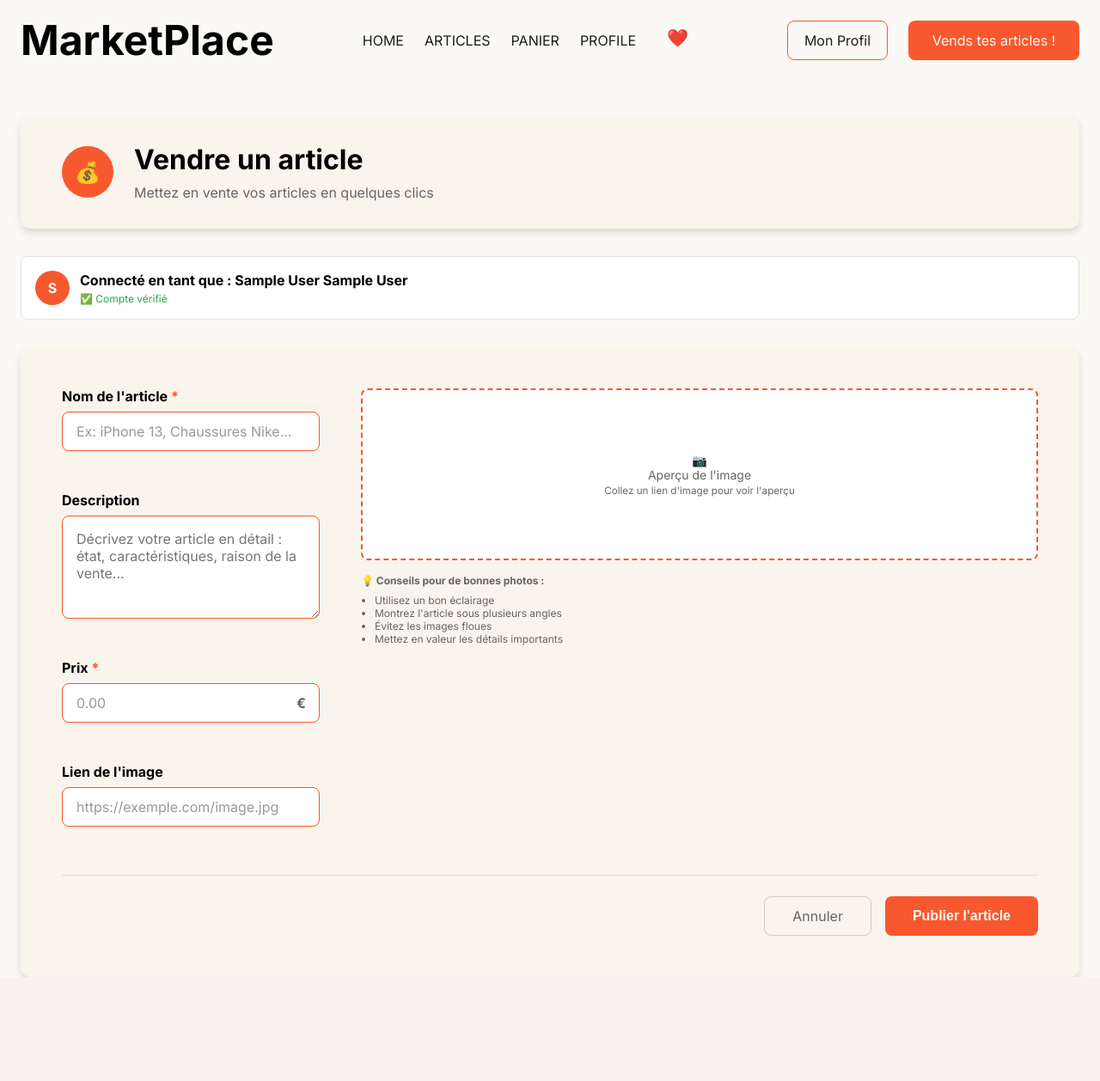
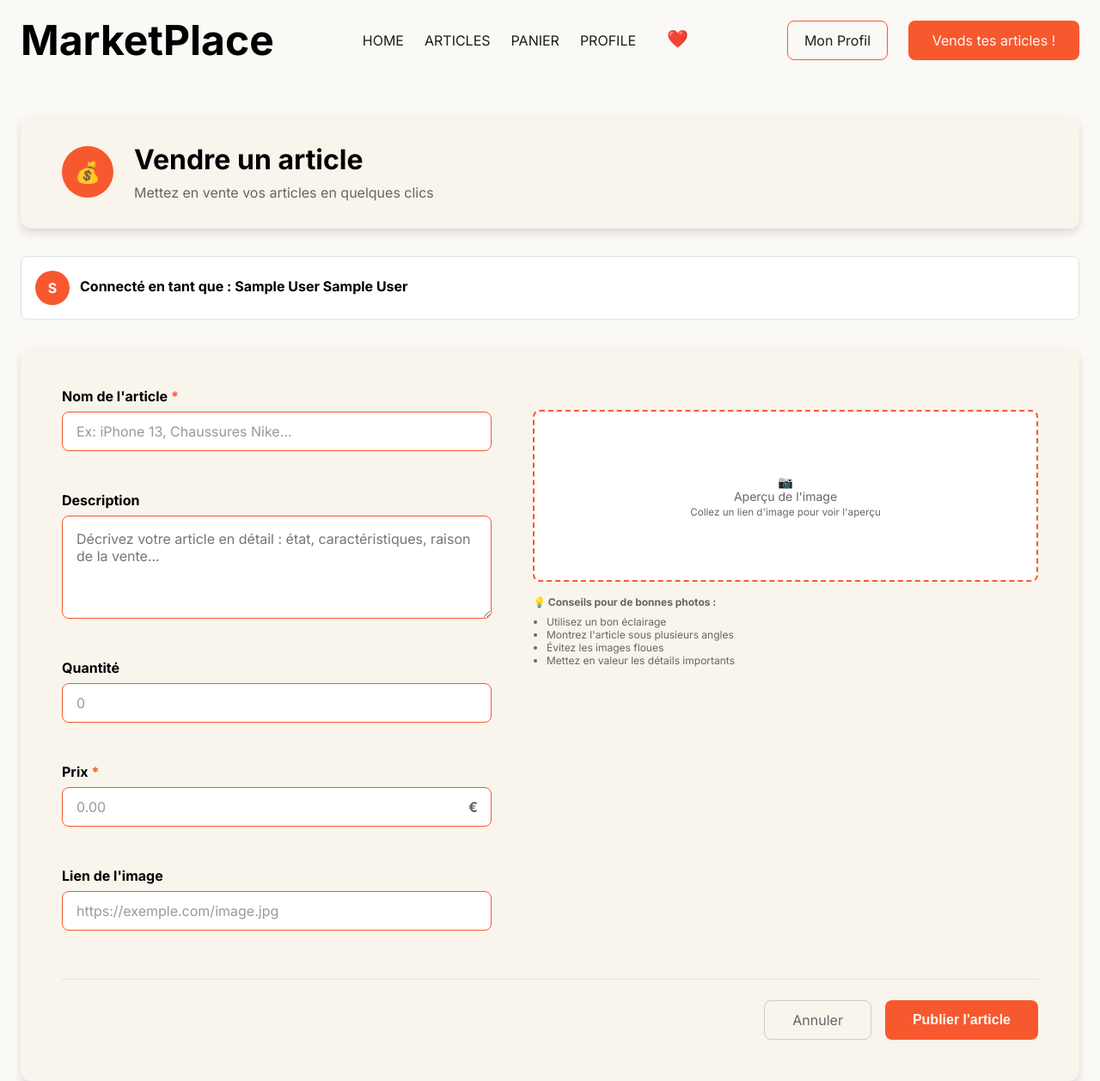
Before and after one commit to CalvoTom/MarketPlace, a PHP site: page /vente.php in a window 1280 px wide. Shown: the whole page at 86% size. Before the commit the page ends 1137 px from the top, so only its background shows below. Run offline with PHP 8.4, Linux system fonts and the light colour scheme; the visitor is signed in with stand-in values (Sample User, id 1).

Commit message:
add quantity to sell form

```diff
--- a/assets/css/style.css
+++ b/assets/css/style.css
@@ -930,7 +930,7 @@ body {
 
 .form-grid {
   display: grid;
-  grid-template-columns: 300px 1fr;
+  grid-template-columns: 500px 1fr;
   gap: 48px;
   margin-bottom: 32px;
 }
@@ -1216,6 +1216,10 @@ body {
   padding-right: 40px;
 }
 
+.quantity-input {
+  position: relative;
+}
+
 .image-preview {
   width: 100%;
   height: 200px;
@@ -1225,6 +1229,7 @@ body {
   align-items: center;
   justify-content: center;
   margin-bottom: 16px;
+  margin-top: 25px;
   background: #fff;
   overflow: hidden;
 }
@@ -1881,7 +1886,7 @@ body {
     font-size: 20px !important;
     padding: 8px 12px;
     border-radius: 50%;
-    margin-top: -5px;
+    margin-top: -3px;
     transition: all 0.3s ease;
 }
 
--- a/panier.php
+++ b/panier.php
@@ -54,14 +54,16 @@ foreach ($cartItems as $item) {
 </head>
 <body>
     <div class="container">
+        <!-- Navigation -->
         <nav class="navbar">
             <a href="index.php" class="logo">MarketPlace</a>
             <div class="nav-links">
                 <a href="index.php" class="nav-link">HOME</a>
                 <a href="articles.php" class="nav-link">ARTICLES</a>
-                <a href="Panier.php" class="nav-link active">PANIER</a>
+                <a href="panier.php" class="nav-link active">PANIER</a>
                 <?php if (isset($_SESSION['user_id'])): ?>
                     <a href="profile.php" class="nav-link">PROFILE</a>
+                    <a href="articleLike.php" class="nav-link nav-heart">❤️</a>
                 <?php endif; ?>
             </div>
             <div class="nav-buttons">
--- a/vente.php
+++ b/vente.php
@@ -13,17 +13,27 @@ if ($_SERVER['REQUEST_METHOD'] === 'POST') {
     $name = $_POST['name'] ?? null;
     $description = $_POST['description'] ?? null;
     $price = $_POST['price'] ?? null;
+    $quantity = $_POST['quantite'] ?? null;
     $image_link = $_POST['image_link'] ?? null;
-    $author_id = $_SESSION['user_id']; // ID de l'utilisateur connecté
+    $author_id = $_SESSION['user_id'];
 
     if ($name && $price) {
         $stmt = $conn->prepare('INSERT INTO articles (nom, description, prix, auteur_id, image_url, date_publication) VALUES (?, ?, ?, ?, ?, NOW())');
         $stmt->execute([$name, $description, $price, $author_id, $image_link]);
+
+        $article_id = $conn->lastInsertId();
+
+        if ($quantity !== null) {
+            $stmtStock = $conn->prepare('INSERT INTO stock (article_id, quantite) VALUES (?, ?)');
+            $stmtStock->execute([$article_id, $quantity]);
+        }
+
         $message = "Article ajouté avec succès.";
     } else {
         $message = "Les champs nom et prix sont obligatoires.";
     }
 }
+
 ?>
 
 <!DOCTYPE html>
@@ -43,7 +53,7 @@ if ($_SERVER['REQUEST_METHOD'] === 'POST') {
             <div class="nav-links">
                 <a href="index.php" class="nav-link">HOME</a>
                 <a href="articles.php" class="nav-link">ARTICLES</a>
-                <a href="#" class="nav-link">PANIER</a>
+                <a href="panier.php" class="nav-link">PANIER</a>
                 <?php if (isset($_SESSION['user_id'])): ?>
                     <a href="profile.php" class="nav-link">PROFILE</a>
                     <a href="articleLike.php" class="nav-link nav-heart">❤️</a>
@@ -80,7 +90,6 @@ if ($_SERVER['REQUEST_METHOD'] === 'POST') {
                     <div class="user-name">
                         Connecté en tant que : <?= htmlspecialchars($_SESSION['prenom'] ?? '') ?> <?= htmlspecialchars($_SESSION['nom'] ?? 'Utilisateur') ?>
                     </div>
-                    <div class="user-status">✅ Compte vérifié</div>
                 </div>
             </div>
 
@@ -118,6 +127,23 @@ if ($_SERVER['REQUEST_METHOD'] === 'POST') {
                                     class="form-textarea"
                                     placeholder="Décrivez votre article en détail : état, caractéristiques, raison de la vente..."
                                 ></textarea>
+                            </div>
+
+                            <div class="form-group">
+                                <label class="form-label" for="quantite">
+                                    Quantité
+                                </label>
+                                <div class="quantity-input">
+                                    <input
+                                        type="number"
+                                        id="quantite"
+                                        name="quantite"
+                                        class="form-input"
+                                        step="1"
+                                        min="0"
+                                        placeholder="0"
+                                    >
+                                </div>
                             </div>
 
                             <div class="form-group">
```
